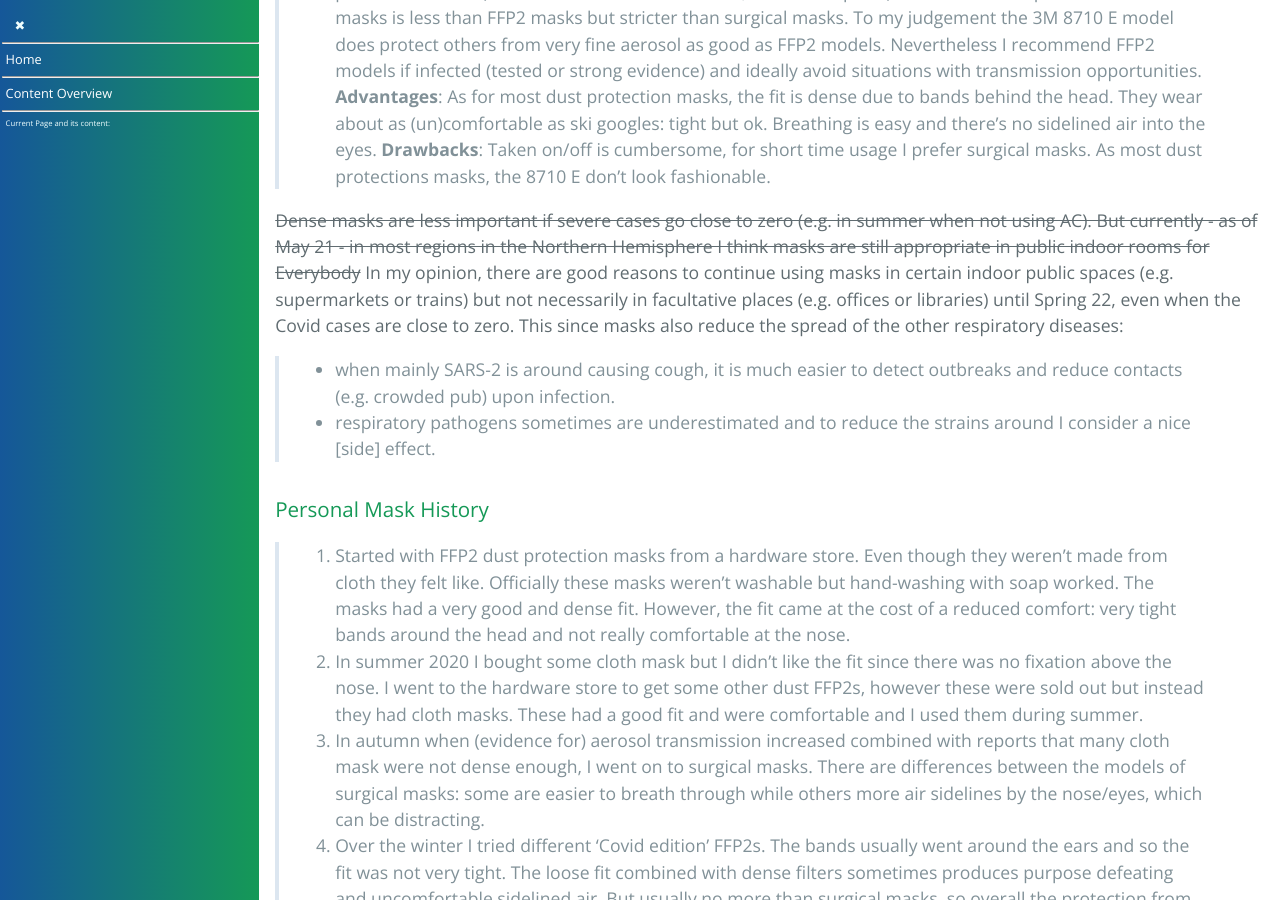
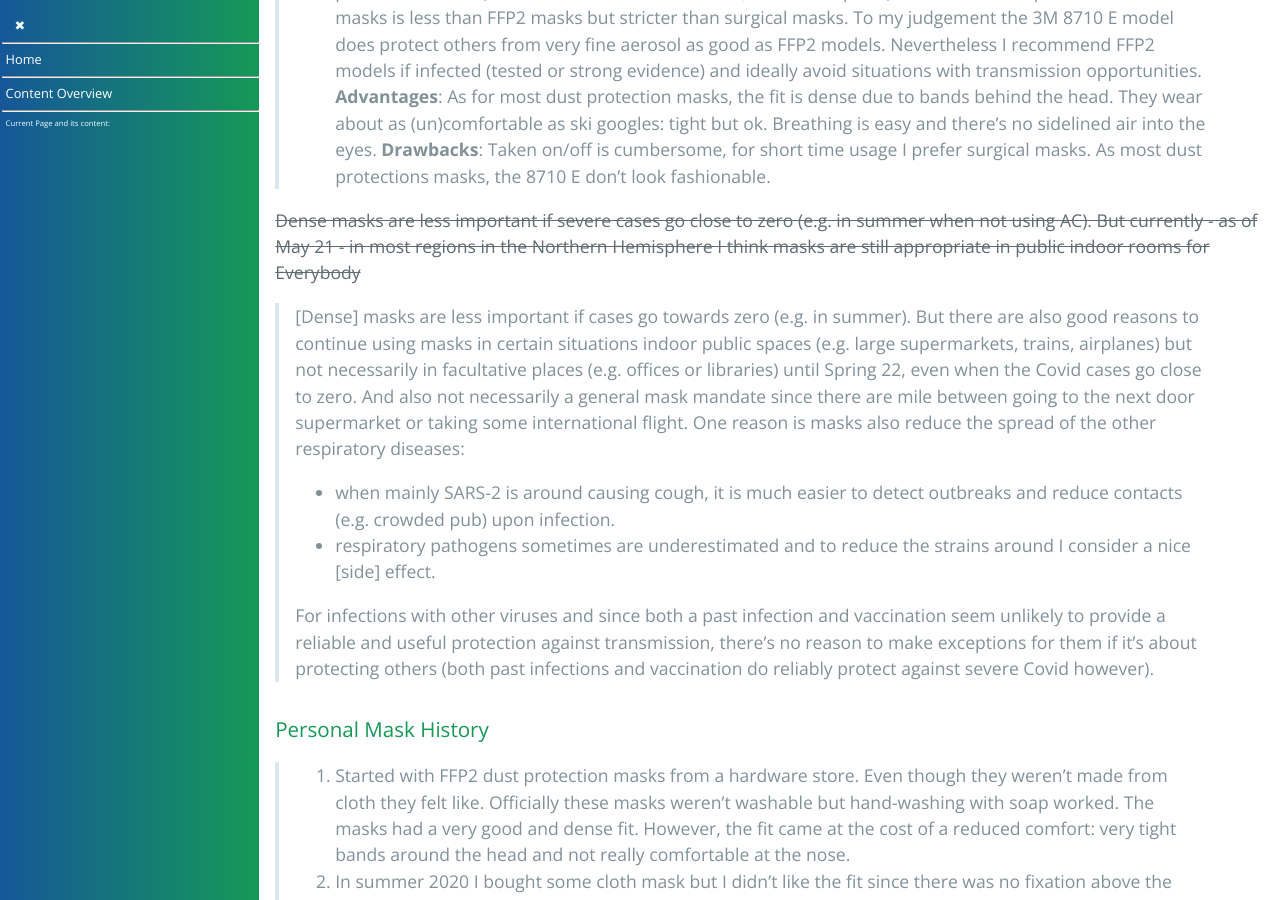
Before and after one commit to forestgrape/coronavirus, a Jekyll site: the page built from 6_prevention_and_treatment/masks.md, in a window 1280 px wide and 900 px high, scrolled down 5354 px. Built offline with Jekyll 4.4.1, drawn with Linux system fonts in a browser that asks for light colours; our own code applies the rules of GitHub Pages for plain Markdown files.

Commit message:
formulations

```diff
--- a/6_prevention_and_treatment/masks.md
+++ b/6_prevention_and_treatment/masks.md
@@ -129,9 +129,12 @@ Reasons against masks seem sometimes rather searched:
 __Advantages__: As for most dust protection masks, the fit is dense due to bands behind the head. They wear about as (un)comfortable as ski googles: tight but ok. Breathing is easy and there's no sidelined air into the eyes.
 __Drawbacks__: Taken on/off is cumbersome, for short time usage I prefer surgical masks. As most dust protections masks, the 8710 E don't look fashionable.
 
-~~Dense masks are less important if severe cases go close to zero (e.g. in summer when not using AC). But currently - as of May 21 - in most regions in the Northern Hemisphere I think masks are still appropriate in public indoor rooms for Everybody~~ In my opinion, there are good reasons to continue using masks in certain indoor public spaces (e.g. supermarkets or trains) but not necessarily in facultative places (e.g. offices or libraries) until Spring 22, even when the Covid cases are close to zero. This since masks also reduce the spread of the other respiratory diseases:
+~~Dense masks are less important if severe cases go close to zero (e.g. in summer when not using AC). But currently - as of May 21 - in most regions in the Northern Hemisphere I think masks are still appropriate in public indoor rooms for Everybody~~
+> [Dense] masks are less important if cases go towards zero (e.g. in summer). But there are also good reasons to continue using masks in certain situations indoor public spaces (e.g. large supermarkets, trains, airplanes) but not necessarily in facultative places (e.g. offices or libraries) until Spring 22, even when the Covid cases go close to zero. And also not necessarily a general mask mandate since there are mile between going to the next door supermarket or taking some international flight. One reason is masks also reduce the spread of the other respiratory diseases:
 > * when mainly SARS-2 is around causing cough, it is much easier to detect outbreaks and reduce contacts (e.g. crowded pub) upon infection.
 > * respiratory pathogens sometimes are underestimated and to reduce the strains around I consider a nice [side] effect.
+>
+> For infections with other viruses and since both a past infection and vaccination seem unlikely to provide a reliable and useful protection against transmission, there's no reason to make exceptions for them if it's about protecting others (both past infections and vaccination do reliably protect against severe Covid however).
 
 ### Personal Mask History
 > 1. Started with FFP2 dust protection masks from a hardware store. Even though they weren't made from cloth they felt like. Officially these masks weren't washable but hand-washing with soap worked. The masks had a very good and dense fit. However, the fit came at the cost of a reduced comfort: very tight bands around the head and not really comfortable at the nose.
```
